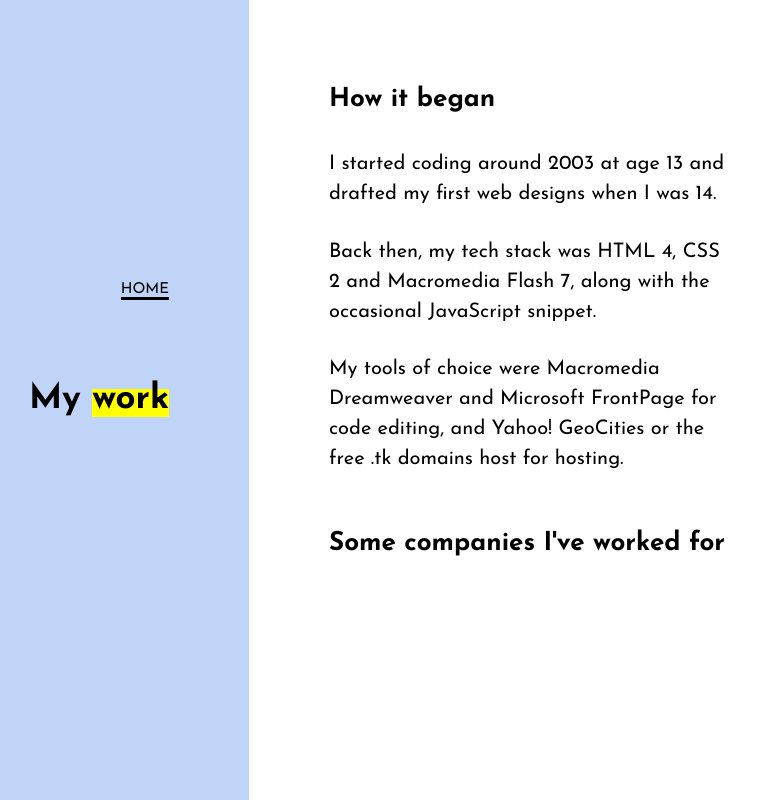
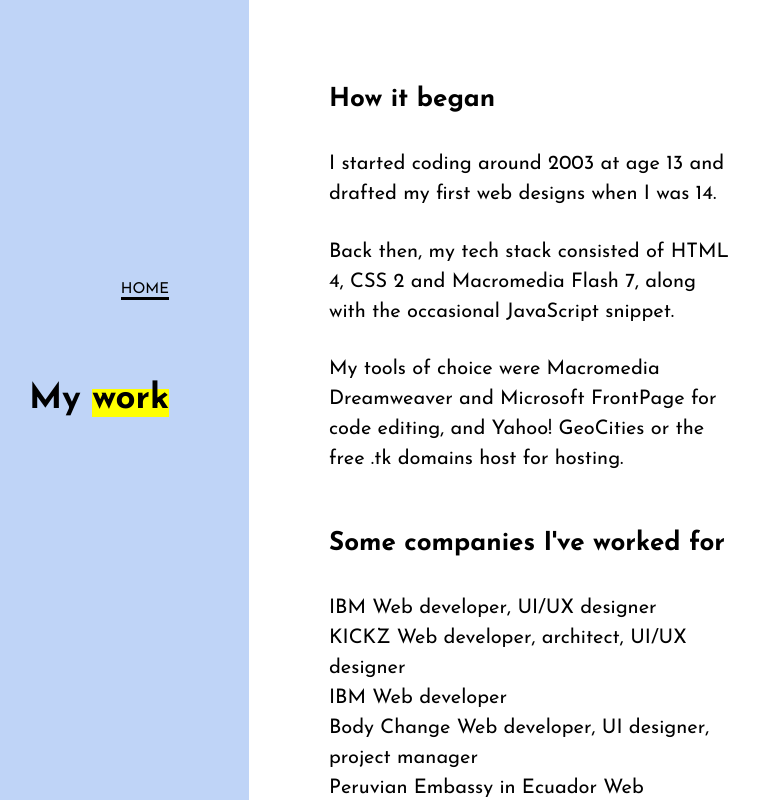
Before and after one commit to eddybrando/eddybrando.com, a Gatsby site: page /my-work in a window 1280 px wide. Shown: the whole page, without its empty margins (391-1150 px from the left). Built offline with nearby package versions, Linux system fonts and the light colour scheme; Gatsby itself is replaced by a stand-in of ours.

Commit message:
feat(my-work): display list of companies

```diff
--- a/src/pages/my-work.js
+++ b/src/pages/my-work.js
@@ -3,7 +3,22 @@ import React from "react"
 import Layout from "../components/layout"
 import SEO from "../components/seo"
 
-const SecondPage = () => (
+const SecondPage = () => {
+  const companies = [
+    { company: "IBM", role: "Web developer, UI/UX designer" },
+    { company: "KICKZ", role: "Web developer, architect, UI/UX designer" },
+    { company: "IBM", role: "Web developer" },
+    {
+      company: "Body Change",
+      role: "Web developer, UI designer, project manager",
+    },
+    {
+      company: "Peruvian Embassy in Ecuador",
+      role: "Web developer, UI/UX designer, graphic designer",
+    },
+  ]
+
+  return (
     <Layout
       headerTitle={{ prepend: "My ", highlight: "work" }}
       mainContainerClass="main-container--full-height"
@@ -18,26 +33,33 @@ const SecondPage = () => (
       <section className="how-it-began">
         <h2>How it began</h2>
         <p>
-        I started coding around 2003 at age 13 and drafted my first web designs
-        when I was 14.
+          I started coding around 2003 at age 13 and drafted my first web
+          designs when I was 14.
         </p>
 
         <p>
-        Back then, my tech stack was HTML 4, CSS 2 and Macromedia Flash 7, along
-        with the occasional JavaScript snippet.
+          Back then, my tech stack consisted of HTML 4, CSS 2 and Macromedia
+          Flash 7, along with the occasional JavaScript snippet.
         </p>
 
         <p>
           My tools of choice were Macromedia Dreamweaver and Microsoft FrontPage
-        for code editing, and Yahoo! GeoCities or the free .tk domains host for
-        hosting.
+          for code editing, and Yahoo! GeoCities or the free .tk domains host
+          for hosting.
         </p>
       </section>
 
       <section>
         <h2>Some companies I've worked for</h2>
       </section>
+
+      {companies.map(({ company, role }, index) => (
+        <div>
+          {company} {role}
+        </div>
+      ))}
     </Layout>
   )
+}
 
 export default SecondPage
--- a/src/styles/_base.scss
+++ b/src/styles/_base.scss
@@ -97,6 +97,7 @@ h2 {
   }
 
   .main-container--full-height {
+    overflow-y: scroll;
     padding-bottom: 40px;
     padding-top: 40px;
 
```
Lines whose indentation alone changed are shown as unchanged.
